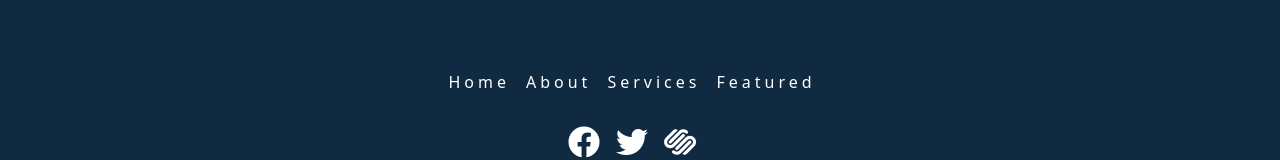
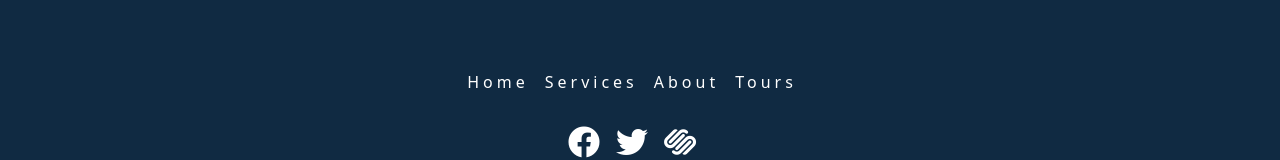
Before and after one commit to chanawit-k/backroads-app, a React (Create React App) app: page / in a window 1280 px wide. Shown: the part 3129-3289 px from the top of the page. Built offline with nearby package versions, Linux system fonts and the light colour scheme.

Commit message:
- refactor footer

```diff
--- a/src/components/Footer.js
+++ b/src/components/Footer.js
@@ -1,46 +1,36 @@
 import React from 'react'
-
+import { pageLink, socialLink } from '../data'
 const Footer = () => {
   return (
     <footer class="section footer">
       <ul class="footer-links">
-        <li>
-          <a href="#home" class="footer-link">
-            home
-          </a>
-        </li>
-        <li>
-          <a href="#about" class="footer-link">
-            about
-          </a>
-        </li>
-        <li>
-          <a href="#services" class="footer-link">
-            services
-          </a>
-        </li>
-        <li>
-          <a href="#featured" class="footer-link">
-            featured
-          </a>
-        </li>
+        {pageLink.map((link) => {
+          const { id, href, text } = link
+          return (
+            <li key={id}>
+              <a href={href} class="footer-link">
+                {text}
+              </a>
+            </li>
+          )
+        })}
       </ul>
       <ul class="footer-icons">
-        <li>
-          <a href="https://www.twitter.com" target="_blank" class="footer-icon">
-            <i class="fab fa-facebook"></i>
-          </a>
-        </li>
-        <li>
-          <a href="https://www.twitter.com" target="_blank" class="footer-icon">
-            <i class="fab fa-twitter"></i>
-          </a>
-        </li>
-        <li>
-          <a href="https://www.twitter.com" target="_blank" class="footer-icon">
-            <i class="fab fa-squarespace"></i>
-          </a>
-        </li>
+        {socialLink.map((link) => {
+          const { id, href, icon } = link
+          return (
+            <li key={id}>
+              <a
+                href={href}
+                target="_blank"
+                rel="noreferrer"
+                className="footer-icon"
+              >
+                <i className={icon}></i>
+              </a>
+            </li>
+          )
+        })}
       </ul>
       <p class="copyright">
         copyright &copy; Backroads travel tours company
```
